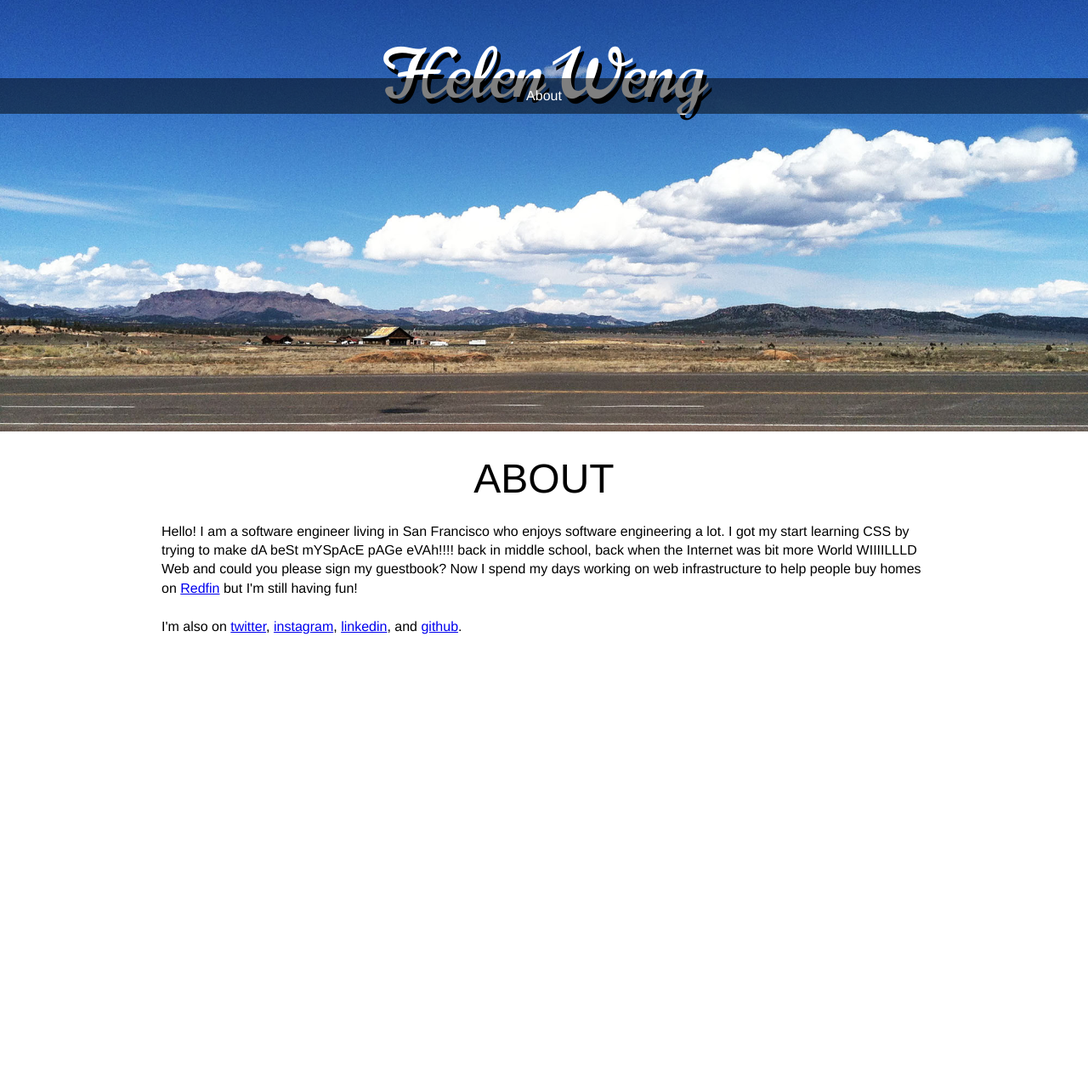
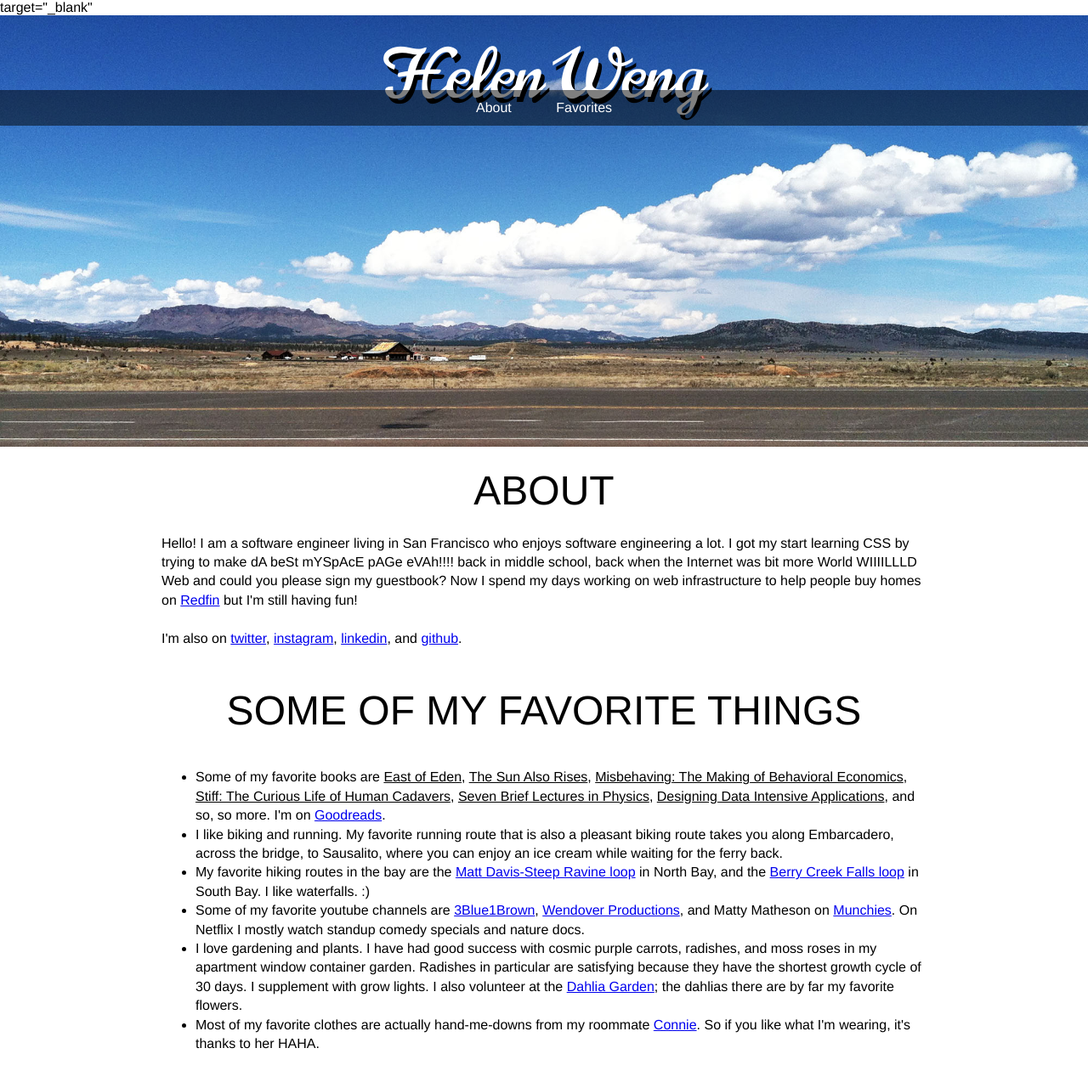
Before and after one commit to helenaut/helenaut.github.io, a plain HTML site: page index.html in a window 1280 px wide. Shown: the whole page at 85% size. Before the commit the page ends 821 px from the top, so only its background shows below. Drawn offline with Linux system fonts and the light colour scheme.

Commit message:
updated favorites content

```diff
--- a/index.html
+++ b/index.html
@@ -1,4 +1,4 @@
-<!DOCTYPE html>
+target="_blank" <!DOCTYPE html>
 <html>
 <head>
 	<link rel="stylesheet" type="text/css" href="css/style.min.css">
@@ -16,6 +16,7 @@
 			<div class="navigation full-width">
 				<div class="content-width text-center">
 					<div class="nav-element"><a href="#about">About</a></div>
+					<div class="nav-element"><a href="#favorites">Favorites</a></div>
 				</div>
 			</div>
 		</div>
@@ -26,8 +27,21 @@
 				<div class="content-width">
 					Hello! I am a software engineer living in San Francisco who enjoys software engineering a lot. I got my start learning CSS by trying to make dA beSt mYSpAcE pAGe eVAh!!!! back in middle school, back when the Internet was bit more World WIIIILLLD Web and could you please sign my guestbook? Now I spend my days working on web infrastructure to help people buy homes on <a href="http://www.redfin.com">Redfin</a> but I'm still having fun!<br /><br />
 
-					I'm also on <a href="https://twitter.com/helenaut">twitter</a>, <a href="https://instagram.com/helenaut">instagram</a>, <a href="https://www.linkedin.com/in/helenweng">linkedin</a>, and <a href="https://github.com/helenaut">github</a>.<br /><br />
+					I'm also on <a target="_blank" href="https://twitter.com/helenaut">twitter</a>, <a target="_blank" href="https://instagram.com/helenaut">instagram</a>, <a target="_blank" href="https://www.linkedin.com/in/helenweng">linkedin</a>, and <a target="_blank" href="https://github.com/helenaut">github</a>.<br /><br />
 				</div>
+			<div class="favorites full-width">
+				<a name="favorites"></a>
+				<div class="content-header">Some of My Favorite Things</div>
+				<div class="content-width">
+          <ul>
+            <li>Some of my favorite books are <u>East of Eden</u>, <u>The Sun Also Rises</u>, <u>Misbehaving: The Making of Behavioral Economics</u>, <u>Stiff: The Curious Life of Human Cadavers</u>, <u>Seven Brief Lectures in Physics</u>, <u>Designing Data Intensive Applications</u>, and so, so more. I'm on <a target="_blank" href="https://www.goodreads.com/user/show/14112852-helen">Goodreads</a>.</li>
+            <li>I like biking and running. My favorite running route that is also a pleasant biking route takes you along Embarcadero, across the bridge, to Sausalito, where you can enjoy an ice cream while waiting for the ferry back.</li>
+            <li>My favorite hiking routes in the bay are the <a target="_blank" href="http://bahiker.com/northbayhikes/stinson.html">Matt Davis-Steep Ravine loop</a> in North Bay, and the <a target="_blank" href="http://bahiker.com/southbayhikes/bigbasin/waterfallloop.html">Berry Creek Falls loop</a> in South Bay. I like waterfalls. :)</li>
+            <li>Some of my favorite youtube channels are <a target="_blank" href="https://www.youtube.com/channel/UCYO_jab_esuFRV4b17AJtAw">3Blue1Brown</a>, <a target="_blank" href="https://www.youtube.com/channel/UC9RM-iSvTu1uPJb8X5yp3EQ">Wendover Productions</a>, and Matty Matheson on <a target="_blank" href="https://www.youtube.com/watch?v=gZuDMKXWU_E&list=PLnPDn1Lb79JE87iqx8GCj-fwpEwnmTWqb">Munchies</a>. On Netflix I mostly watch standup comedy specials and nature docs.</li>
+            <li>I love gardening and plants. I have had good success with cosmic purple carrots, radishes, and moss roses in my apartment window container garden. Radishes in particular are satisfying because they have the shortest growth cycle of 30 days. I supplement with grow lights. I also volunteer at the <a target="_blank" href="https://sfdahlias.org/dahlia-dell-golden-gate-park/">Dahlia Garden</a>; the dahlias there are by far my favorite flowers.</li>
+            <li>Most of my favorite clothes are actually hand-me-downs from my roommate <a target="_blank" href="https://poshmark.com/closet/concone">Connie</a>. So if you like what I'm wearing, it's thanks to her HAHA.</li>
+          </ul>
+        </div>
 			</div>
 		</div>
 	</div>
```
